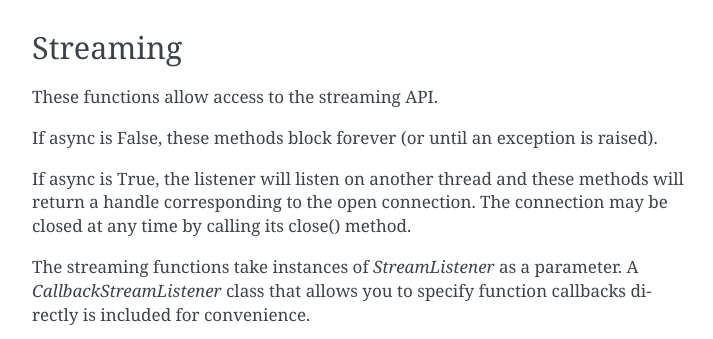
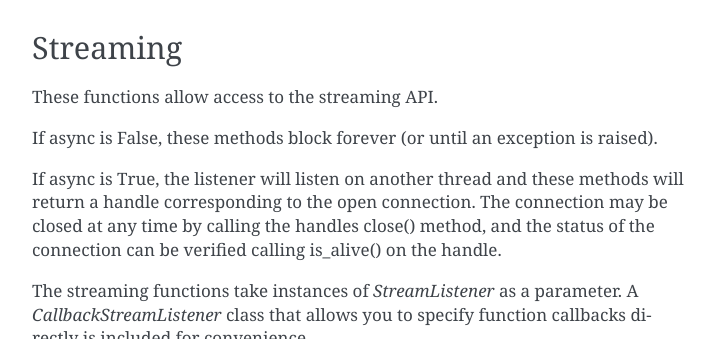
Before and after one commit to halcy/Mastodon.py, a Sphinx documentation site: the page built from docs/index.rst, in a window 1280 px wide and 900 px high, scrolled down 16328 px, cut to the strip 93-432 px from the top of the window. Shown: the whole strip, without its empty margins (388-1101 px from the left). Built offline with Sphinx 7.4.7, drawn with Linux system fonts in a browser that asks for light colours.

Commit message:
Update docs, fixes #106

```diff
--- a/docs/index.rst
+++ b/docs/index.rst
@@ -547,7 +547,8 @@ exception is raised).
 
 If async is True, the listener will listen on another thread and these methods
 will return a handle corresponding to the open connection. The
-connection may be closed at any time by calling its close() method.
+connection may be closed at any time by calling the handles close() method, and the
+status of the connection can be verified calling is_alive() on the handle.
 
 The streaming functions take instances of `StreamListener` as a parameter.
 A `CallbackStreamListener` class that allows you to specify function callbacks
```
Also changed, not shown: 1 other file.
